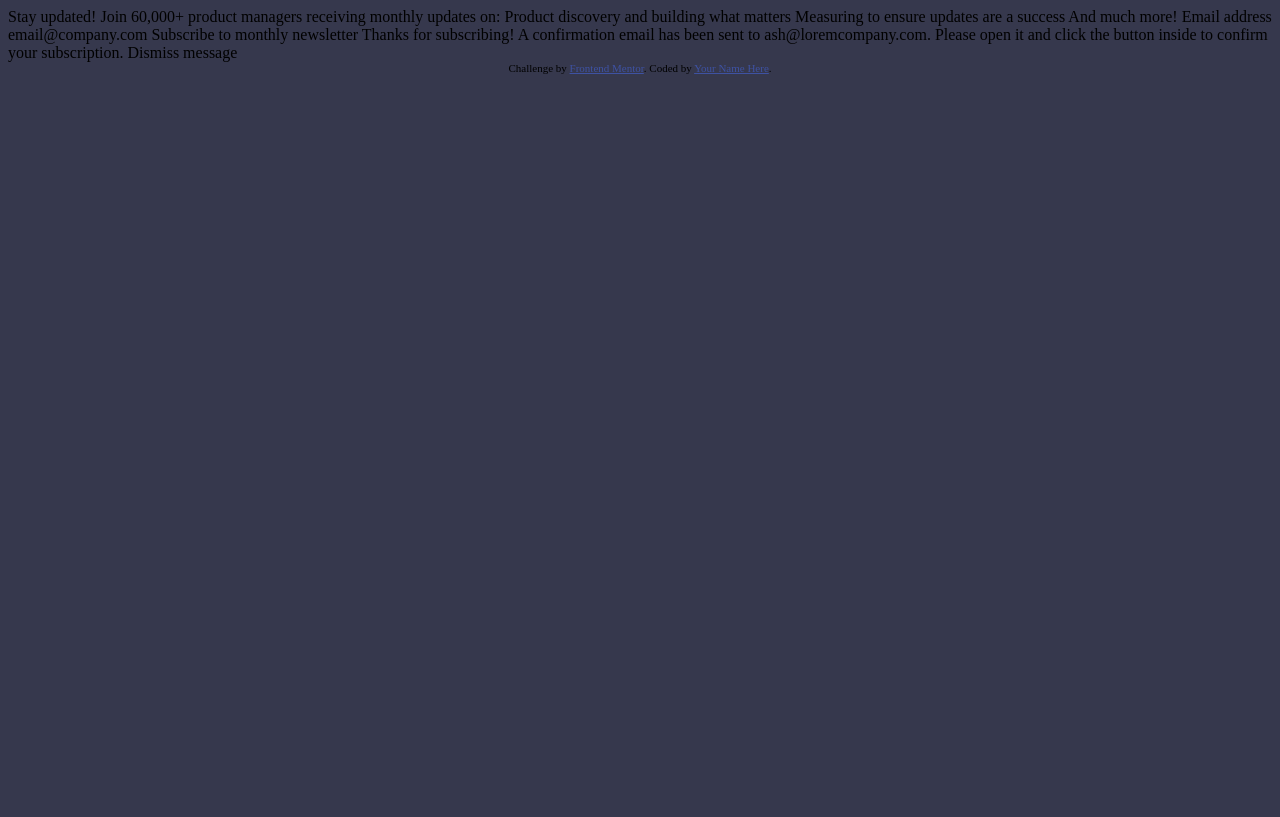
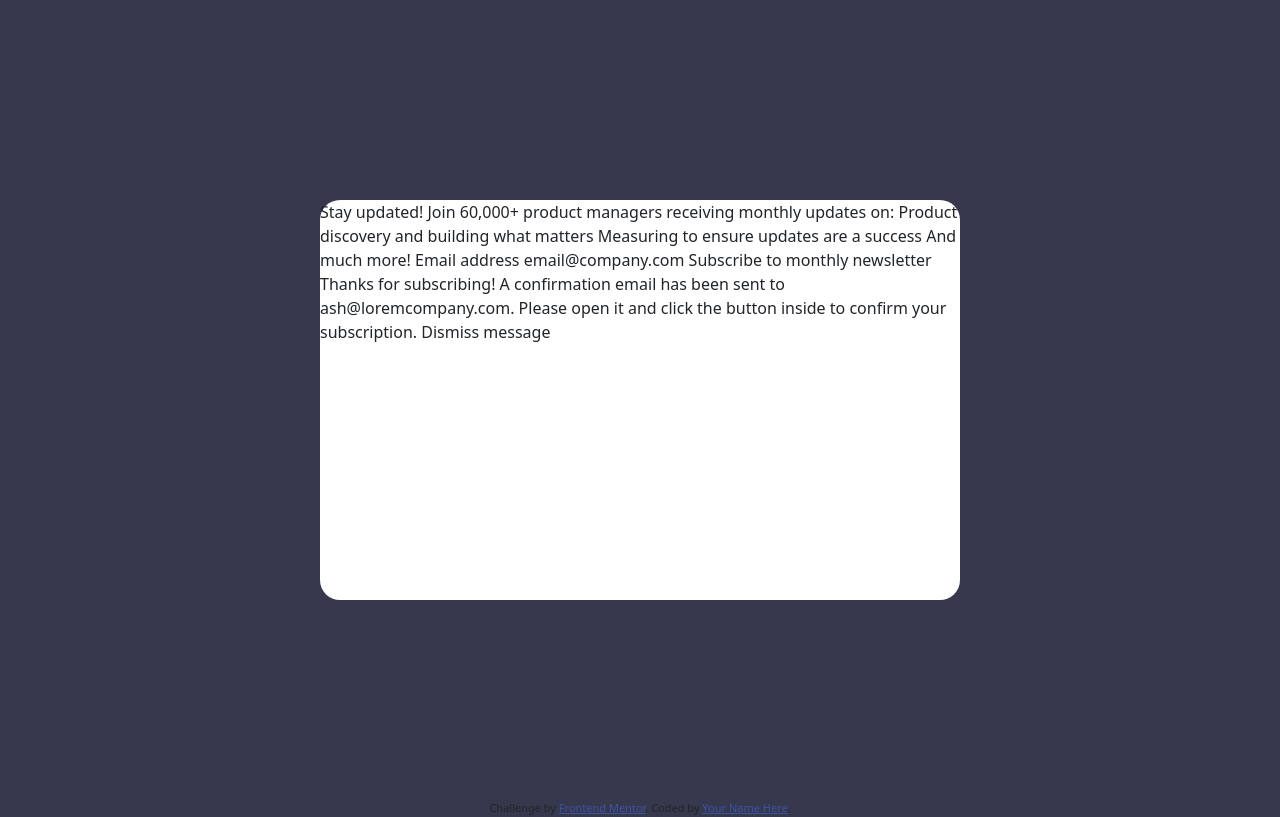
Before and after one commit to art3xias23/Bootstrap5-FronEndMentor, a plain HTML site: page newsletter-sign-up-with-success-message-main/index.html in a window 1280 px wide. Drawn offline with nearby package versions, Linux system fonts and the light colour scheme.

Commit message:
Added background and rounding

```diff
--- a/newsletter-sign-up-with-success-message-main/index.html
+++ b/newsletter-sign-up-with-success-message-main/index.html
@@ -1,24 +1,24 @@
 <!DOCTYPE html>
-<html lang="en">
+<html lang="en" class="h-100 m-0">
+
 <head>
 	<meta charset="UTF-8">
-  <meta name="viewport" content="width=device-width, initial-scale=1.0"> <!-- displays site properly based on user's device -->
+	<meta name="viewport" content="width=device-width, initial-scale=1.0">
+	<!-- displays site properly based on user's device -->
 
 	<link rel="icon" type="image/png" sizes="32x32" href="./assets/images/favicon-32x32.png">
+	<link href="https://cdn.jsdelivr.net/npm/bootstrap@5.0.2/dist/css/bootstrap.min.css" rel="stylesheet"
+		integrity="sha384-EVSTQN3/azprG1Anm3QDgpJLIm9Nao0Yz1ztcQTwFspd3yD65VohhpuuCOmLASjC"
+		crossorigin="anonymous">
 	<link rel="stylesheet" href="style.css">
-
-  <title>Frontend Mentor | Newsletter sign-up form with success message</title>
+	<title>Newsletter sign-up form with success message</title>
 
 	<!-- Feel free to remove these styles or customise in your own stylesheet 👍 -->
-  <style>
-    .attribution { font-size: 11px; text-align: center; }
-    .attribution a { color: hsl(228, 45%, 44%); }
-  </style>
 </head>
-<body>
 
-  <!-- Sign-up form start -->
-
+<body class="h-100 m-0">
+	<main class="d-flex align-items-center justify-content-center h-100">
+		<div id="white-section" class="bg-white w-50 h-50">
 			Stay updated!
 
 			Join 60,000+ product managers receiving monthly updates on:
@@ -44,10 +44,16 @@
 			Dismiss message
 
 			<!-- Success message end -->
+		</div>
+	</main>
+
+	<!-- Sign-up form start -->
+
 
 	<div class="attribution">
 		Challenge by <a href="https://www.frontendmentor.io?ref=challenge" target="_blank">Frontend Mentor</a>.
 		Coded by <a href="#">Your Name Here</a>.
 	</div>
 </body>
+
 </html>
--- a/newsletter-sign-up-with-success-message-main/style.css
+++ b/newsletter-sign-up-with-success-message-main/style.css
@@ -1,7 +1,22 @@
-:root{
-	--background-color:#36384D;
+:root {
+	--b-c: #36384D;
 }
 
-body{
-	background-color: var(--background-color)
+body {
+	background-color: var(--b-c);
 }
+
+
+
+#white-section{
+	border-radius: 20px;
+}
+
+.attribution {
+	font-size: 11px;
+	text-align: center;
+}
+
+.attribution a {
+	color: hsl(228, 45%, 44%);
+}
```
Lines whose indentation alone changed are shown as unchanged.
